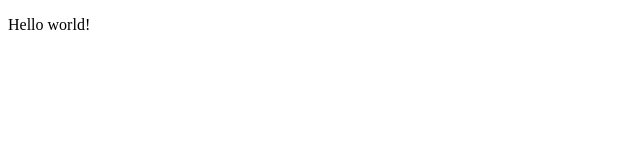
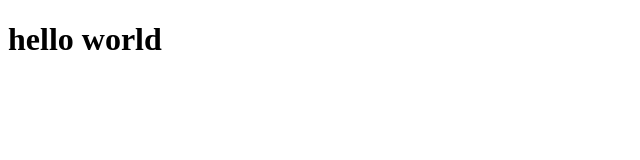
Before and after one commit to shilpa3495/-psychic-octo-robot, a plain HTML site: page index.html in a window 1280 px wide. Shown: the whole page, without its empty margins (0-640 px from the left). Drawn offline with Linux system fonts and the light colour scheme.

Commit message:
change paragraph to heading

```diff
--- a/index.html
+++ b/index.html
@@ -7,6 +7,6 @@
     <title>Hello world</title>
 </head>
 <body>
-    <p>Hello world!</p>
+    <h1>hello world</h1>
 </body>
 </html>
```
